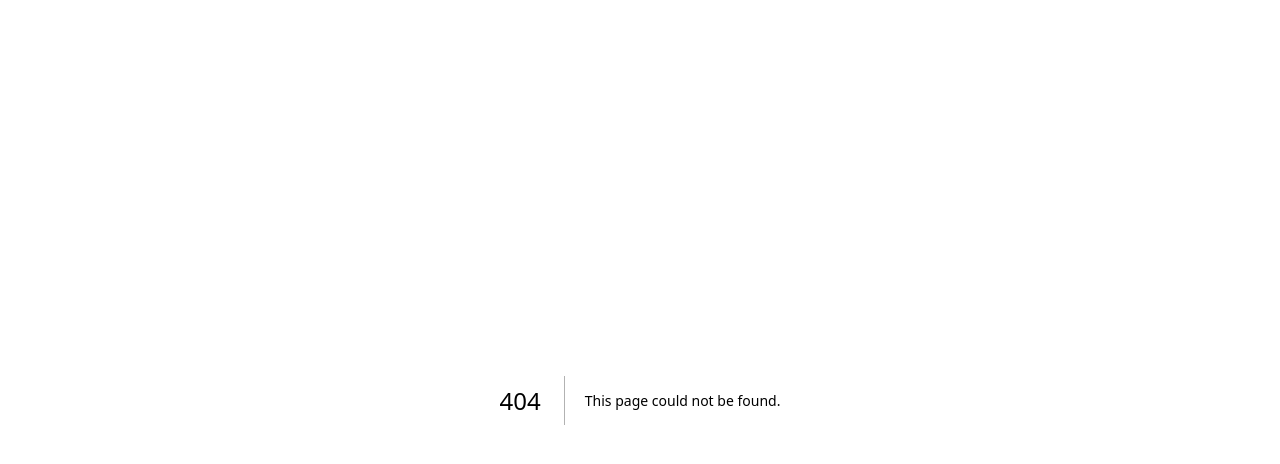
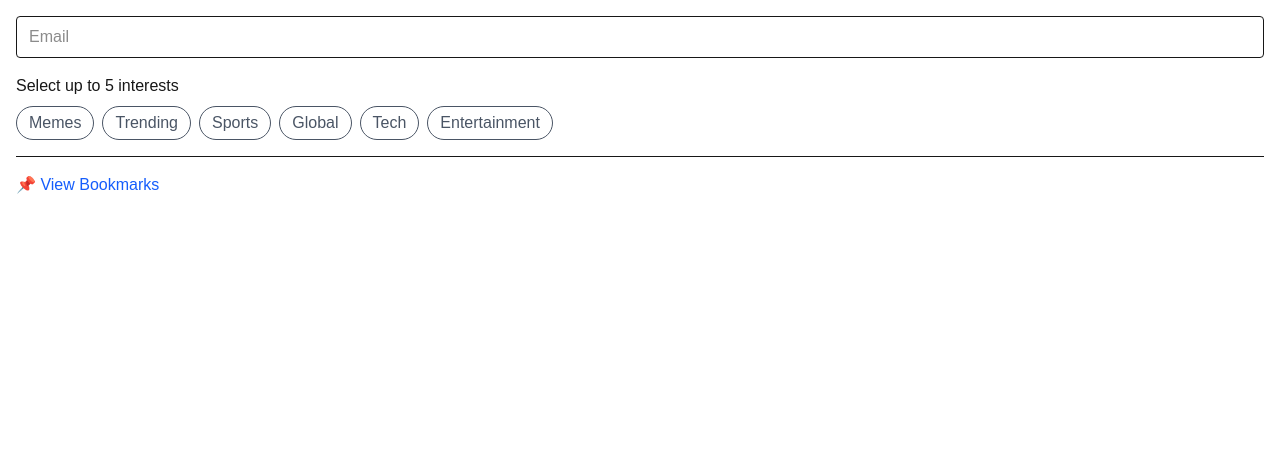
Before and after one commit to ankitraj1013/bulletin-x, a Next.js app: page /profile in a window 1280 px wide. Before the commit this address had no page. Shown: the top 464 px of the page. Built offline with nearby package versions, Linux system fonts and the light colour scheme.

Commit message:
fix: map app router pages to existing profile and search screens

```diff
--- a/app/globals.css
+++ b/app/globals.css
@@ -145,3 +145,23 @@ body {
     transform: translateY(0);
   }
 }
+.peek-card {
+  transform: translateY(14px) scale(0.96);
+  opacity: 0.6;
+}
+
+.fade-card {
+  animation: fadeCardIn 160ms cubic-bezier(0.25, 0.1, 0.25, 1);
+  will-change: opacity, transform;
+}
+
+@keyframes fadeCardIn {
+  from {
+    opacity: 0;
+    transform: translateY(4px);
+  }
+  to {
+    opacity: 1;
+    transform: translateY(0);
+  }
+}
--- a/app/page.tsx
+++ b/app/page.tsx
@@ -1,6 +1,8 @@
 "use client";
 
 import { useEffect, useRef, useState } from "react";
+import { useRouter } from "next/navigation";
+
 import NewsCard from "../components/NewsCard";
 import CategoryTabs from "../components/CategoryTabs";
 import BottomNav from "../components/BottomNav";
@@ -16,6 +18,8 @@ const STACK_SCALE_MIN = 0.96;
 const STACK_SHADOW = "0 20px 40px rgba(0,0,0,0.15)";
 
 export default function Home() {
+  const router = useRouter();
+
   const [news, setNews] = useState<any[]>([]);
   const [loading, setLoading] = useState(true);
   const [category, setCategory] = useState("Bulletin-X");
@@ -68,26 +72,21 @@ export default function Home() {
 
     const scale = Math.max(
       STACK_SCALE_MIN,
-      1 - Math.abs(diff) / 2000
+      1 - Math.abs(diff) / 1200
     );
 
-    // 🔥 MEMES DETECTION (ROBUST)
+    // Memes-only tilt
     const isMemes = category.toLowerCase().includes("meme");
-
-    // 🔥 STRONGER, VISIBLE TILT (±3deg)
     const tilt = isMemes
       ? Math.max(-3, Math.min(3, diff / 100))
       : 0;
 
-    // 🔥 KEY FIX: transform-origin for visible rotation
     cardRef.current.style.transformOrigin = "center bottom";
-
-    // MAIN swipe (unchanged physics)
     cardRef.current.style.transform =
       `translateY(${diff}px) scale(${scale}) rotate(${tilt}deg)`;
     cardRef.current.style.boxShadow = STACK_SHADOW;
 
-    // PARALLAX (visual only)
+    // Parallax
     if (parallaxRef.current) {
       parallaxRef.current.style.transform =
         `translateY(${diff * 0.12}px)`;
@@ -123,6 +122,7 @@ export default function Home() {
 
   return (
     <main className="h-screen bg-gray-100 dark:bg-black">
+      {/* CATEGORY TABS */}
       <CategoryTabs
         active={category}
         onChange={(c) => {
@@ -131,8 +131,9 @@ export default function Home() {
         }}
       />
 
+      {/* NEWS CARD AREA */}
       <div
-        className="relative overflow-hidden"
+        className="relative overflow-hidden pointer-events-none"
         style={{
           height: `calc(100vh - ${
             TOP_BAR_HEIGHT + ACTION_BAR_HEIGHT + BOTTOM_BAR_HEIGHT
@@ -150,7 +151,10 @@ export default function Home() {
         )}
 
         {/* ACTIVE CARD */}
-        <div ref={cardRef} className="absolute inset-0">
+        <div
+          ref={cardRef}
+          className="absolute inset-0 pointer-events-auto"
+        >
           <div ref={parallaxRef} className="h-full">
             {loading || !current ? (
               <div className="h-full flex items-center justify-center text-gray-400">
@@ -202,7 +206,13 @@ export default function Home() {
         </div>
       )}
 
-      <BottomNav />
+      {/* ✅ BOTTOM NAV — PROPERLY WIRED */}
+      <BottomNav
+        active="home"
+        onHome={() => router.push("/")}
+        onSearch={() => router.push("/search")}
+        onProfile={() => router.push("/profile")}
+      />
     </main>
   );
 }
--- /dev/null
+++ b/app/profile/page.tsx
@@ -0,0 +1,7 @@
+"use client";
+
+import ProfileScreen from "../../components/ProfileScreen";
+
+export default function ProfilePage() {
+  return <ProfileScreen />;
+}
--- /dev/null
+++ b/app/search/page.tsx
@@ -0,0 +1,7 @@
+"use client";
+
+import SearchScreen from "../../components/SearchScreen";
+
+export default function SearchPage() {
+  return <SearchScreen />;
+}
```
